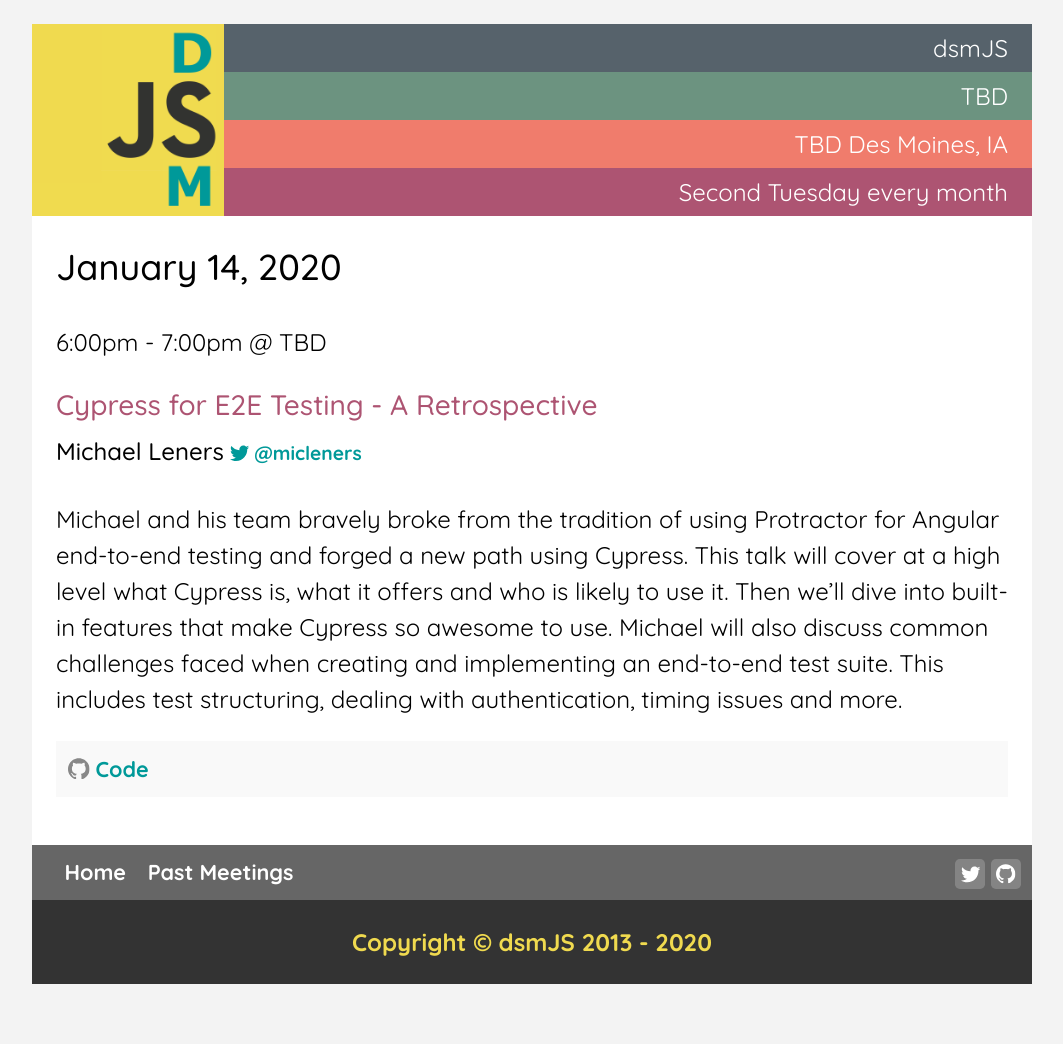
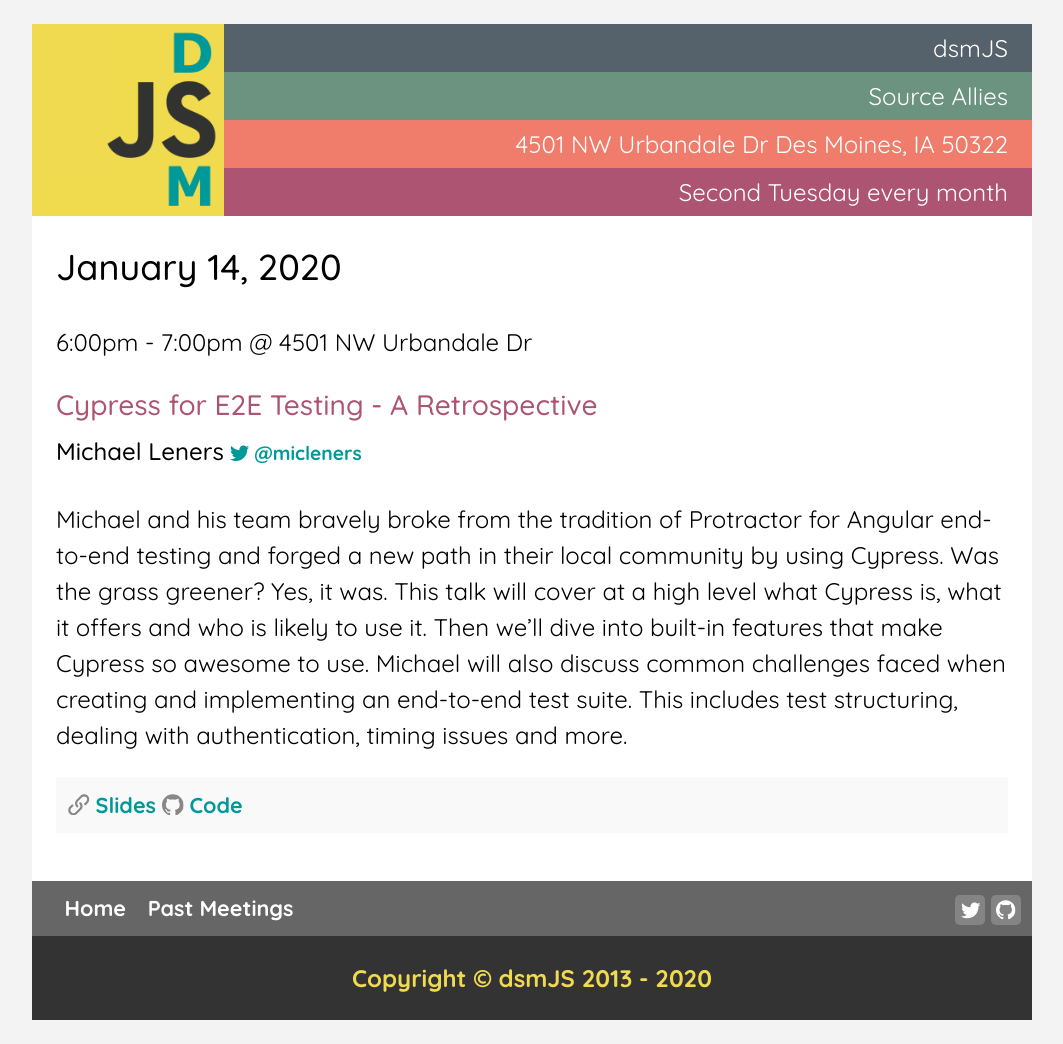
Before and after one commit to dsmjs/dsmjs.github.io, a Jekyll site: the page built from _posts/2020-01-14-meeting.md, in a window 1280 px wide. Shown: the whole page, without its empty margins (108-1171 px from the left). Built offline with Jekyll 4.4.1, drawn with Linux system fonts in a browser that asks for light colours; before the commit the page ends 1008 px from its top, so only the background shows below that.

```diff
--- a/_posts/2020-01-14-meeting.md
+++ b/_posts/2020-01-14-meeting.md
@@ -2,10 +2,10 @@
 layout: post
 date: January 14, 2020
 time: 6:00pm - 7:00pm
-location: TBD
+location: 4501 NW Urbandale Dr
 city: Des Moines
 state: IA
-zip:
-pizzaSponsorName: TBD
-pizzaSponsorSite: http://www.dsmjs.com/
+zip: 50322
+pizzaSponsorName: Source Allies
+pizzaSponsorSite: http://www.sourceallies.com/
 ---
```
Also changed, not shown: _talks/cypress-in-review.md (+3 -2 lines).
